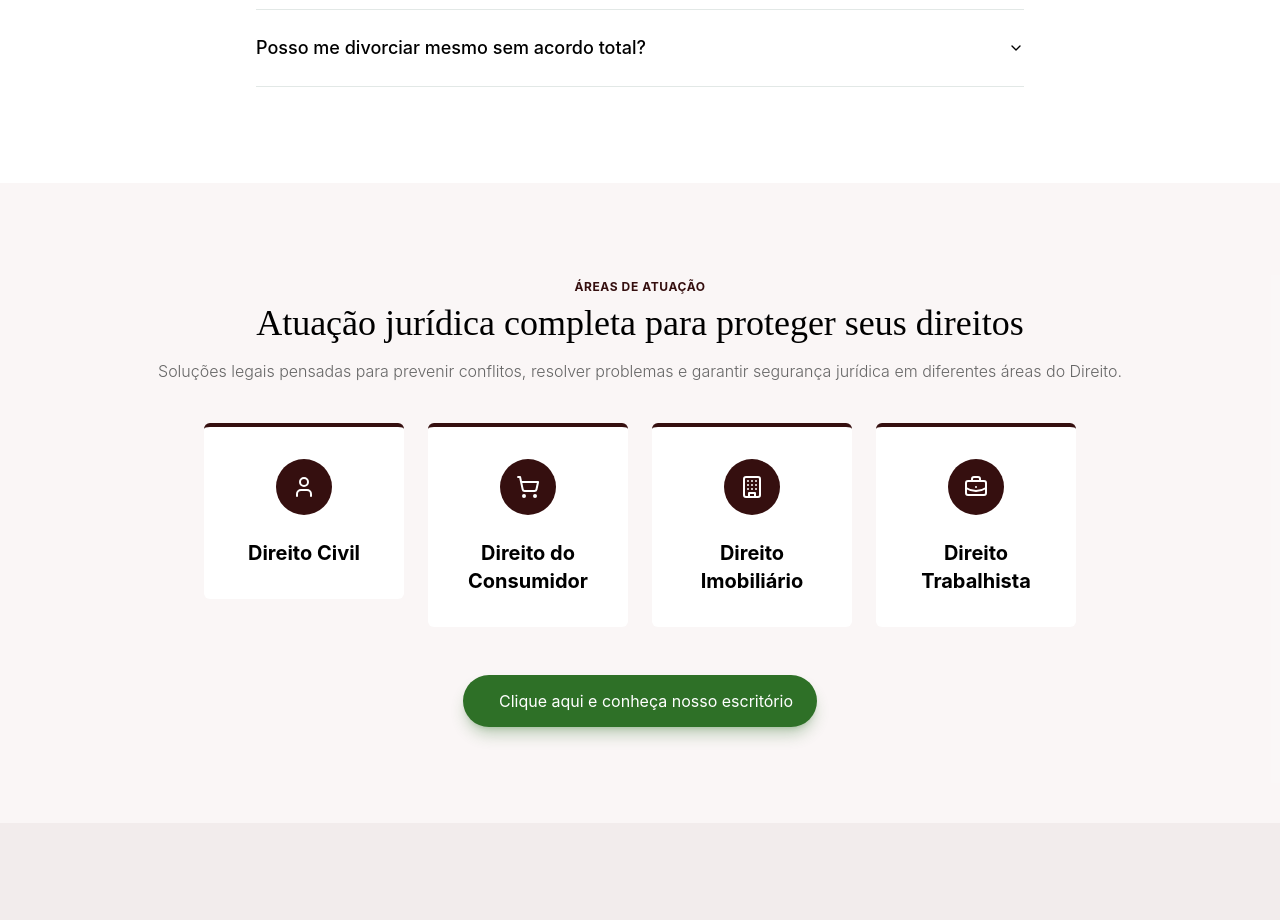
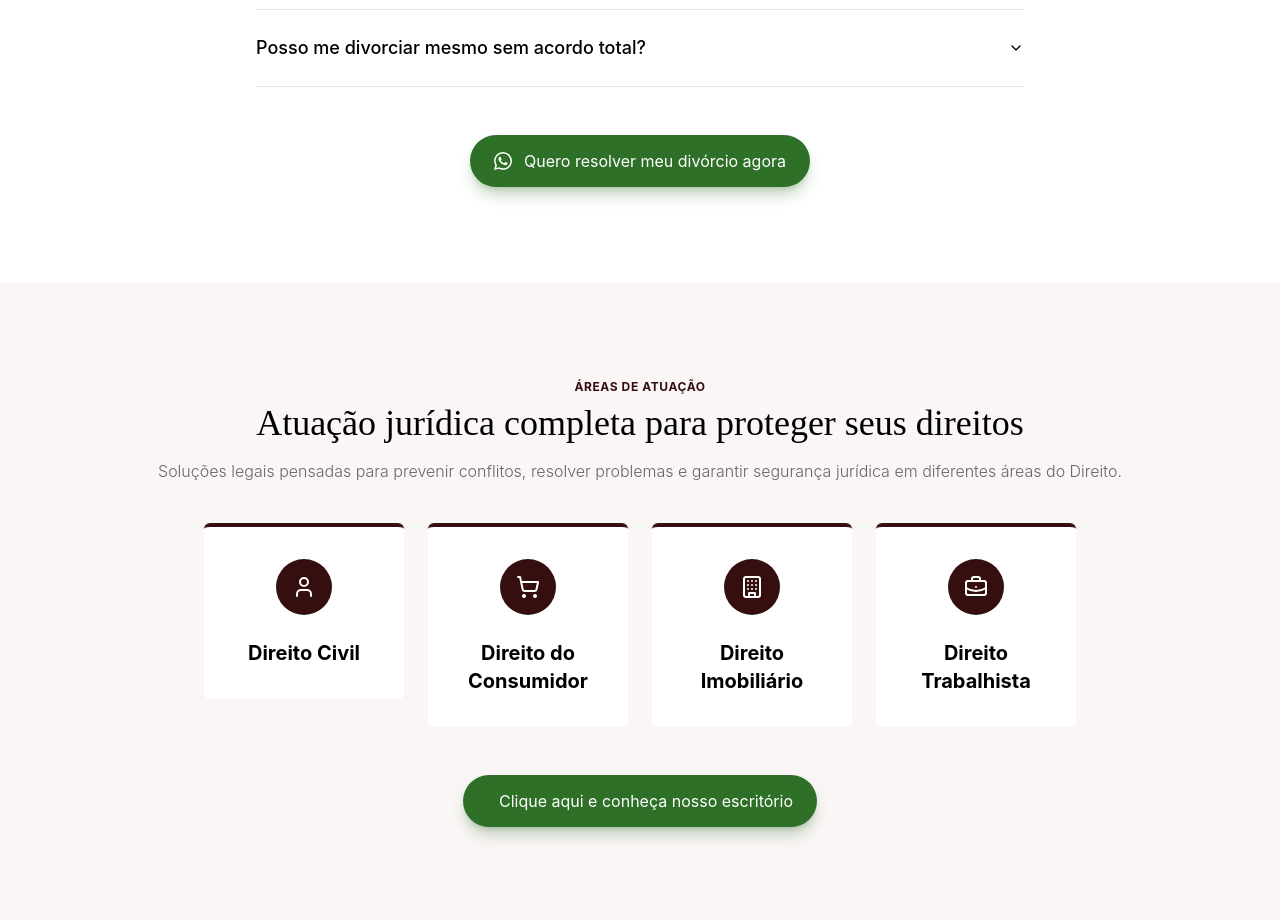
Before and after one commit to Paper-Street-Softwares/LPS-Divorcio-Brasil-Matos, a React (Vite) app: page /#home in a window 1280 px wide. Shown: the part 5060-5980 px from the top of the page. Built offline with nearby package versions, Linux system fonts and the light colour scheme.

Commit message:
fix: Link no faq

```diff
--- a/src/components/sections/FaqNovoTemplate.jsx
+++ b/src/components/sections/FaqNovoTemplate.jsx
@@ -10,6 +10,7 @@ import {
 import content from '../../content/content'
 import SectionHeaderNovo from '../sectionElements/SectionHeaderNovo'
 import MotionDivDownToUp from '../animation/MotionDivDownToUp'
+import ButtonReflexo from '../interactives/ButtonReflexo'
 
 function FaqNovoTemplate({ colorMode }) {
   const faqs = Object.values(content.texts.faq.questions)
@@ -79,6 +80,27 @@ function FaqNovoTemplate({ colorMode }) {
               </Accordion>
             </MotionDivDownToUp>
           </div>
+
+          <MotionDivDownToUp>
+            <div
+              className={`flex justify-center mx-auto mt-12 w-fit transition-all cursor-pointer ${textOpacity}`}
+            >
+              {/* <a
+                href={content.texts.links.ctaWhatsapp}
+                className="w-fit"
+                target="_blank"
+              >
+                Clique aqui caso tenha mais dúvidas
+              </a> */}
+              <ButtonReflexo
+                icon={content.texts.svgs.wpp}
+                link={content.texts.links.ctaWhatsapp}
+                label={content.texts.hero.ctaButtonText}
+                colorMode={colorMode}
+                className="my-0"
+              />
+            </div>
+          </MotionDivDownToUp>
         </section>
       </SectionWrapper>
     </SectionArea>
```
